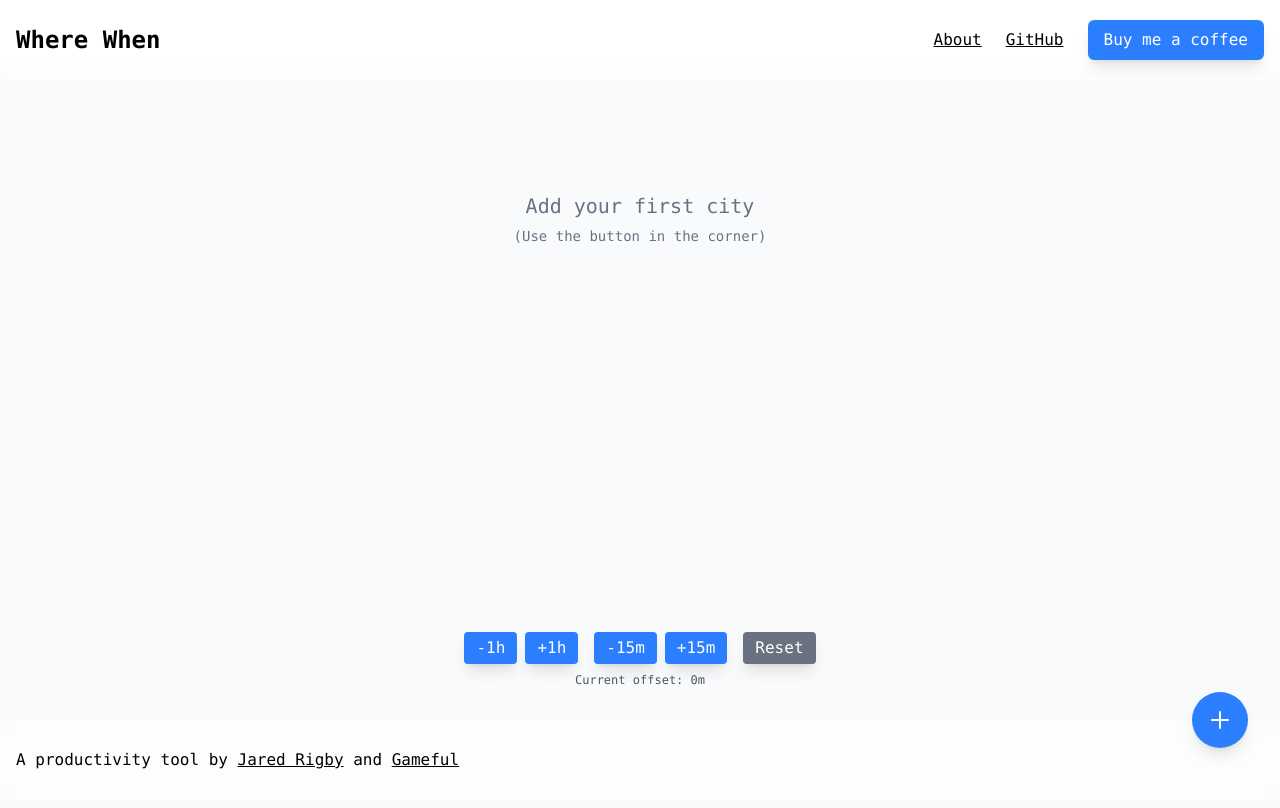
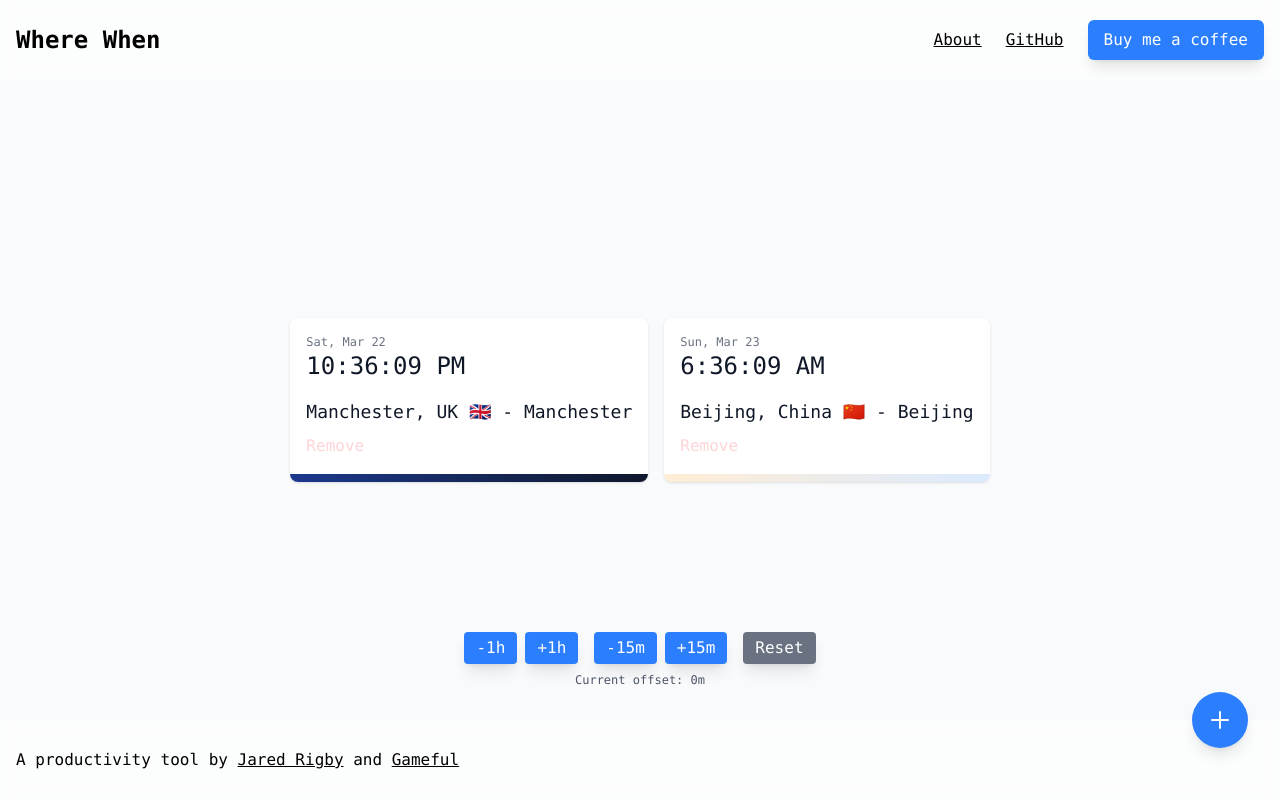
Before and after one commit to jazibobs/wherewhen, a Vue app: page / in a window 1280 px wide. Shown: the top 808 px of the page. Built offline with nearby package versions, Linux system fonts and the light colour scheme.

Commit message:
Adding default cities

```diff
--- a/src/stores/timezones.js
+++ b/src/stores/timezones.js
@@ -1,15 +1,37 @@
 import { defineStore } from 'pinia'
 
 const STORAGE_KEY = 'wherewhen-cities'
+
+const DEFAULT_CITIES = [
+  {
+    id: 1,
+    city: 'Manchester, UK',
+    nickname: 'Manchester',
+    timezone: 'Europe/London',
+    countryCode: 'GB',
+  },
+  {
+    id: 2,
+    city: 'Beijing, China',
+    nickname: 'Beijing',
+    timezone: 'Asia/Shanghai',
+    countryCode: 'CN',
+  },
+]
 
 // Helper function to load cities from localStorage
 const loadCitiesFromStorage = () => {
   try {
     const savedCities = localStorage.getItem(STORAGE_KEY)
-    return savedCities ? JSON.parse(savedCities) : []
+    // If no cities in storage, return default cities
+    if (!savedCities) {
+      saveCitiesToStorage(DEFAULT_CITIES) // Save defaults to storage
+      return DEFAULT_CITIES
+    }
+    return JSON.parse(savedCities)
   } catch (error) {
     console.error('Error loading cities from storage:', error)
-    return []
+    return DEFAULT_CITIES // Return defaults on error
   }
 }
 
```
